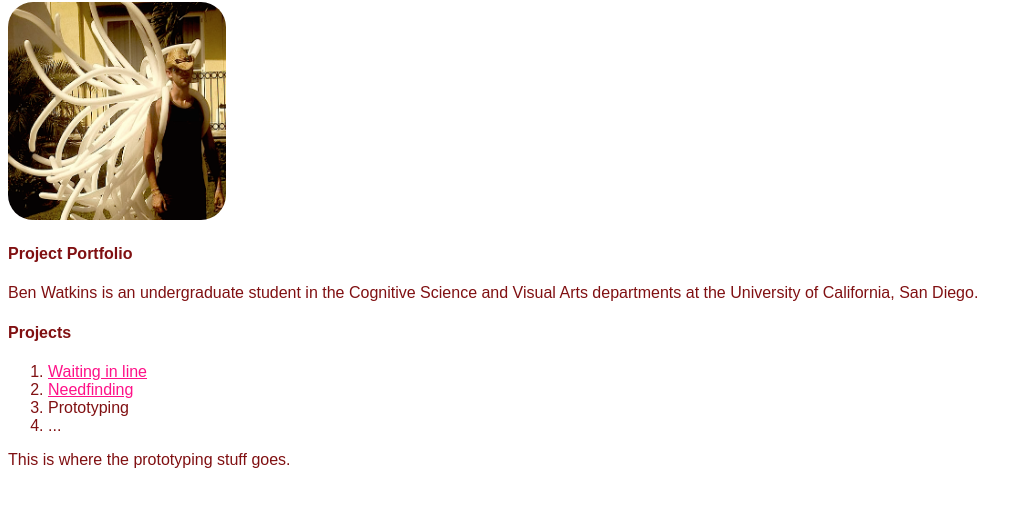
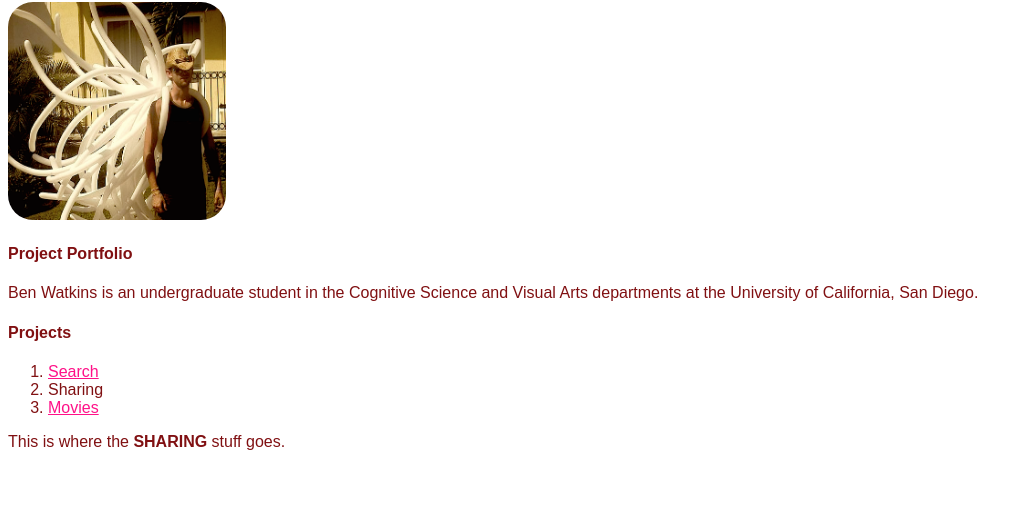
Before and after one commit to IntroHCI/lab1, a website: page static/sharing.html in a window 1280 px wide. Shown: the part 78-584 px from the top of the page, without its empty margins (0-1032 px from the left). Drawn offline with Linux system fonts and the light colour scheme.

Commit message:
Added html new html files.

```diff
--- a/static/prototyping.html
+++ b/static/sharing.html
@@ -9,7 +9,7 @@
 
 <body>
 	<!-- this is a comment in HTML -->
-	<h1><a href="index.html">Ben Watkins</a></h1> <!-- h1 through h5 are headers. The higher the number, the smaller the header -->
+	<h1><a href="index.html">Ben Watkins</a></h1> <!-- h1 through h5 are number, the smaller the header -->
 
 	<a href="index.html"><img src="H4317.png" height="218" width="218"></a>
 
@@ -20,13 +20,12 @@
 
 	<h4>Projects</h4>
 	<ol>
-		<li><a href="waiting.html">Waiting in line</a></li>
-		<li><a href="needfinding.html">Needfinding</a></li>
-		<li>Prototyping</li>
-		<li>...</li>
+		<li><a href="search.html">Search</a></li>
+		<li>Sharing</li>
+		<li><a href="movies.html">Movies</a></li>
 	</ol>
 
-	<p>This is where the prototyping stuff goes.
+	<p>This is where the <b>SHARING</b> stuff goes.
 	</p>
 </body>
 </html>
```
Also changed, not shown: static/movies.html (renamed from static/needfinding.html, +5 -6 lines), static/search.html (renamed from static/waiting.html, +4 -5 lines), static/patent.png (added).
